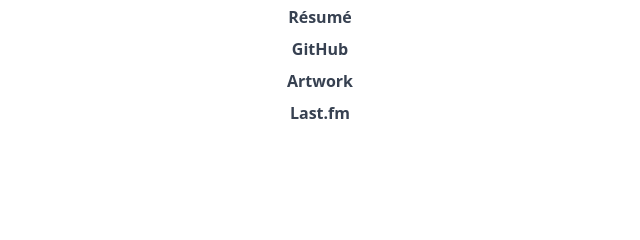
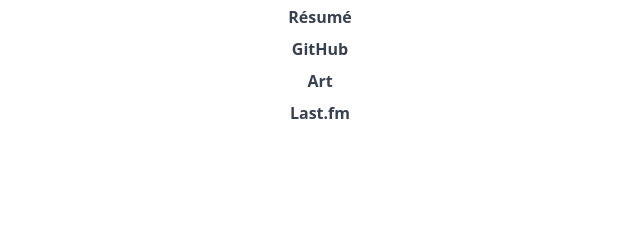
Before and after one commit to zaknesler/nesler.dev, an Astro site: page / in a window 1280 px wide. Shown: the part 379-619 px from the top of the page, 320-960 px from the left. Built offline with nearby package versions, Linux system fonts and the light colour scheme; Astro itself is replaced by a stand-in of ours.

Commit message:
Update index.astro

```diff
--- a/src/pages/index.astro
+++ b/src/pages/index.astro
@@ -5,7 +5,7 @@
 const links = [
   { title: 'Résumé', path: '/resume' },
   { title: 'GitHub', path: data.urls.github },
-  { title: 'Artwork', path: data.urls.artwork },
+  { title: 'Art', path: data.urls.artwork },
   { title: 'Last.fm', path: data.urls.lastfm },
 ] as const
 ---
```
